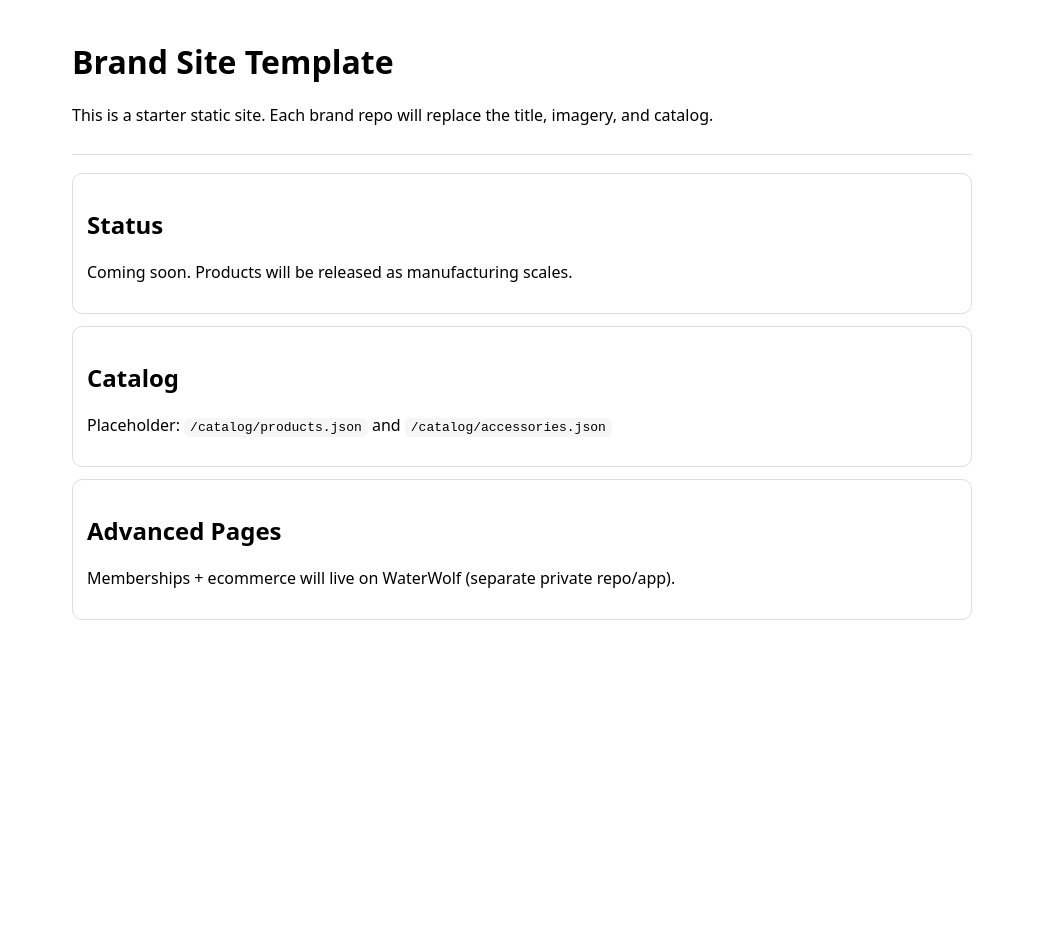
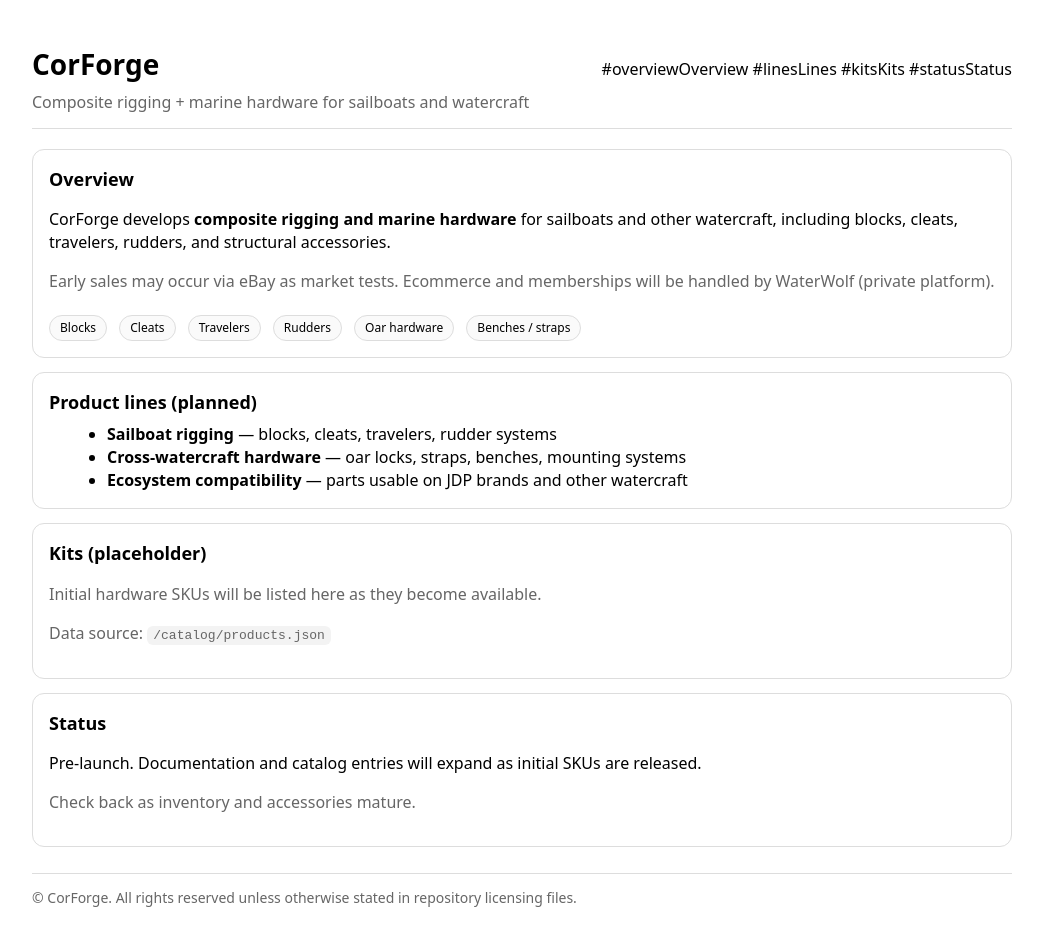
Before and after one commit to kant-mak-um/brand-corforge-products, a plain HTML site: page site/index.html in a window 1280 px wide. Shown: the whole page, without its empty margins (118-1161 px from the left). Before the commit the page ends 800 px from the top, so only its background shows below. Drawn offline with Linux system fonts and the light colour scheme.

Commit message:
Revise index.html for CorForge branding and layout
Updated the site title and metadata for SEO. Enhanced the layout and structure of the HTML document with new sections and styling.

```diff
--- a/site/index.html
+++ b/site/index.html
@@ -3,34 +3,92 @@
 <head>
   <meta charset="utf-8" />
   <meta name="viewport" content="width=device-width,initial-scale=1" />
-  <title>Brand Site (Template)</title>
-  <meta name="robots" content="noindex,nofollow" />
+  <title>CorForge — Composite Rigging & Marine Hardware</title>
+  <meta name="description" content="CorForge develops composite rigging and marine hardware for sailboats and other watercraft—blocks, cleats, travelers, rudders, and more." />
+  <meta name="robots" content="index,follow" />
+
+  <meta property="og:title" content="CorForge — Composite Rigging & Marine Hardware" />
+  <meta property="og:description" content="Composite rigging and marine hardware for sailboats and watercraft." />
+  <meta property="og:type" content="website" />
+  <meta property="og:url" content="https://www.corforge.com/" />
+
   <style>
-    body { font-family: system-ui, Arial, sans-serif; max-width: 900px; margin: 40px auto; padding: 0 16px; }
-    header { border-bottom: 1px solid #ddd; padding-bottom: 12px; margin-bottom: 18px; }
-    .card { border: 1px solid #ddd; border-radius: 10px; padding: 14px; margin: 12px 0; }
-    code { background: #f6f6f6; padding: 2px 6px; border-radius: 6px; }
+    :root { --border:#ddd; --muted:#666; --bg:#fafafa; }
+    body { font-family: system-ui, -apple-system, Segoe UI, Roboto, Arial, sans-serif; max-width: 980px; margin: 44px auto; padding: 0 18px; line-height: 1.45; }
+    header { display:flex; justify-content:space-between; gap:18px; align-items:baseline; border-bottom:1px solid var(--border); padding-bottom:14px; margin-bottom:20px; }
+    .brand { font-size: 28px; margin: 0; }
+    .tag { color: var(--muted); margin: 6px 0 0; }
+    nav a { margin-right: 14px; color: #0b57d0; text-decoration: none; }
+    nav a:hover { text-decoration: underline; }
+    .grid { display:grid; grid-template-columns: 1fr; gap: 14px; }
+    .card { border:1px solid var(--border); border-radius: 12px; padding: 16px; background: white; }
+    .card h2 { margin: 0 0 8px; font-size: 18px; }
+    .muted { color: var(--muted); }
+    .pill { display:inline-block; font-size: 12px; padding: 3px 10px; border:1px solid var(--border); border-radius: 999px; background: var(--bg); margin-right: 8px; margin-top: 6px; }
+    footer { margin-top: 26px; padding-top: 14px; border-top: 1px solid var(--border); color: var(--muted); font-size: 14px; }
+    code { background:#f3f3f3; padding:2px 6px; border-radius: 6px; }
+    ul { margin: 8px 0 0 18px; }
   </style>
 </head>
+
 <body>
   <header>
-    <h1>Brand Site Template</h1>
-    <p>This is a starter static site. Each brand repo will replace the title, imagery, and catalog.</p>
+    <div>
+      <h1 class="brand">CorForge</h1>
+      <p class="tag">Composite rigging + marine hardware for sailboats and watercraft</p>
+    </div>
+    <nav aria-label="Primary">
+      #overviewOverview</a>
+      #linesLines</a>
+      #kitsKits</a>
+      #statusStatus</a>
+    </nav>
   </header>
 
-  <div class="card">
-    <h2>Status</h2>
-    <p>Coming soon. Products will be released as manufacturing scales.</p>
-  </div>
+  <main class="grid">
+    <section id="overview" class="card">
+      <h2>Overview</h2>
+      <p>
+        CorForge develops <strong>composite rigging and marine hardware</strong> for sailboats and other watercraft,
+        including blocks, cleats, travelers, rudders, and structural accessories.
+      </p>
+      <p class="muted">
+        Early sales may occur via eBay as market tests. Ecommerce and memberships will be handled by WaterWolf (private platform).
+      </p>
+      <div>
+        <span class="pill">Blocks</span>
+        <span class="pill">Cleats</span>
+        <span class="pill">Travelers</span>
+        <span class="pill">Rudders</span>
+        <span class="pill">Oar hardware</span>
+        <span class="pill">Benches / straps</span>
+      </div>
+    </section>
 
-  <div class="card">
-    <h2>Catalog</h2>
-    <p>Placeholder: <code>/catalog/products.json</code> and <code>/catalog/accessories.json</code></p>
-  </div>
+    <section id="lines" class="card">
+      <h2>Product lines (planned)</h2>
+      <ul>
+        <li><strong>Sailboat rigging</strong> — blocks, cleats, travelers, rudder systems</li>
+        <li><strong>Cross-watercraft hardware</strong> — oar locks, straps, benches, mounting systems</li>
+        <li><strong>Ecosystem compatibility</strong> — parts usable on JDP brands and other watercraft</li>
+      </ul>
+    </section>
 
-  <div class="card">
-    <h2>Advanced Pages</h2>
-    <p>Memberships + ecommerce will live on WaterWolf (separate private repo/app).</p>
-  </div>
+    <section id="kits" class="card">
+      <h2>Kits (placeholder)</h2>
+      <p class="muted">Initial hardware SKUs will be listed here as they become available.</p>
+      <p class="muted">Data source: <code>/catalog/products.json</code></p>
+    </section>
+
+    <section id="status" class="card">
+      <h2>Status</h2>
+      <p>Pre-launch. Documentation and catalog entries will expand as initial SKUs are released.</p>
+      <p class="muted">Check back as inventory and accessories mature.</p>
+    </section>
+  </main>
+
+  <footer>
+    <div>© CorForge. All rights reserved unless otherwise stated in repository licensing files.</div>
+  </footer>
 </body>
 </html>
```
